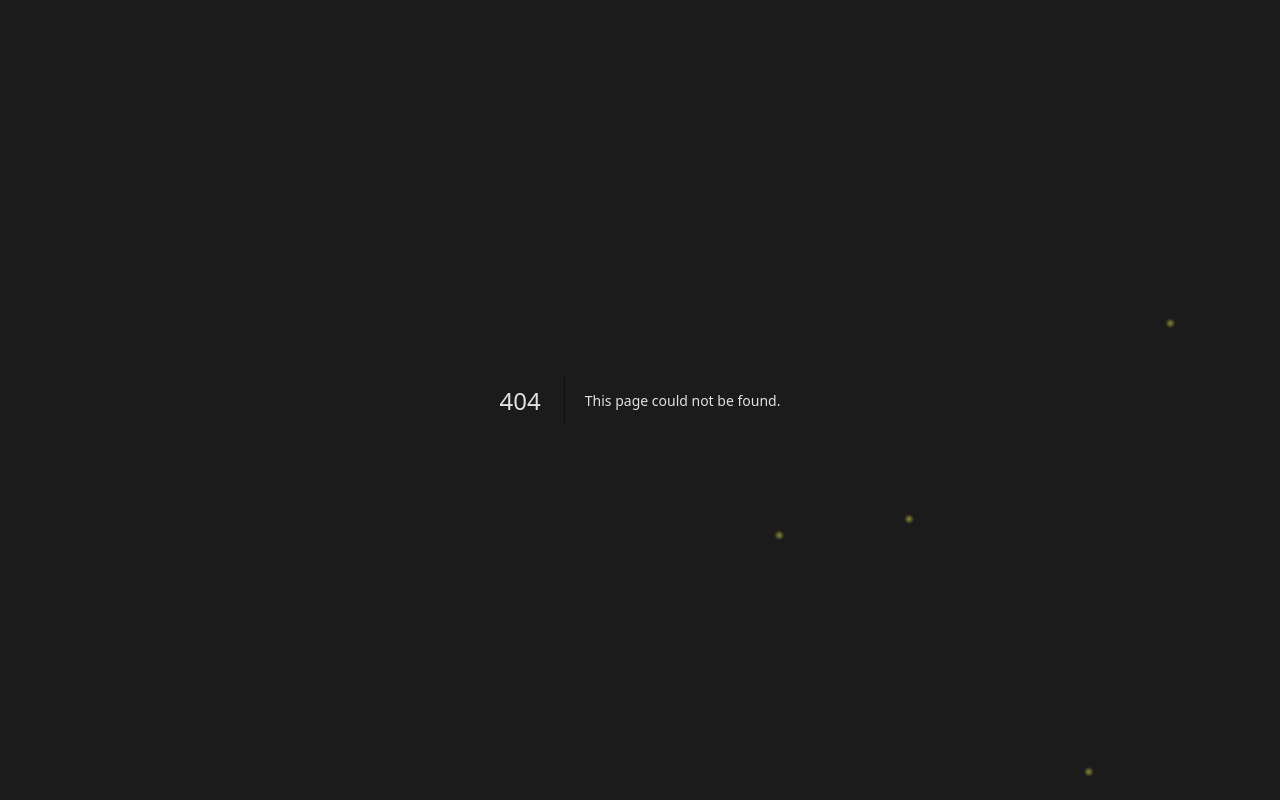
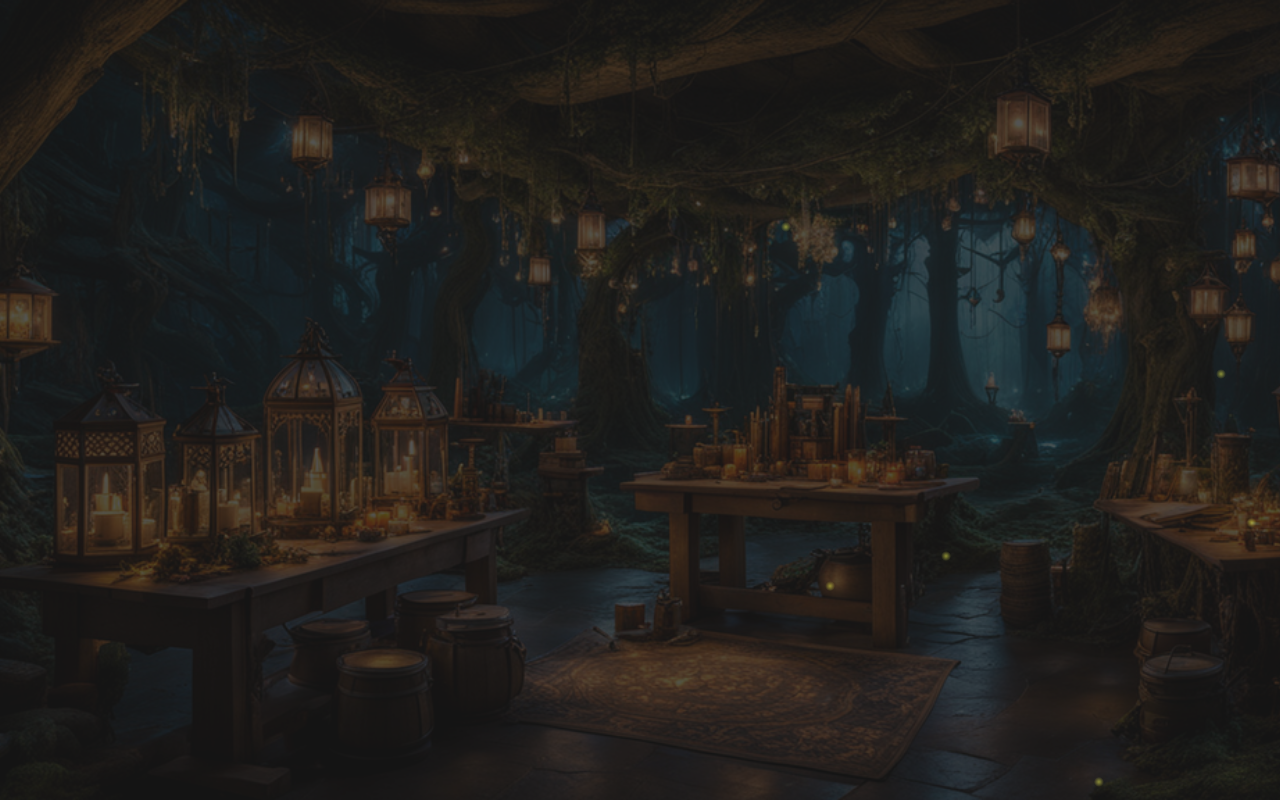
Before and after one commit to akash-panthri/3d_frontend_portfolio, a Next.js app: page /projects in a window 1280 px wide. Before the commit this address had no page. Built offline with nearby package versions, Linux system fonts and the light colour scheme.

Commit message:
Added Project folder and basic code

```diff
--- /dev/null
+++ b/src/app/projects/page.js
@@ -0,0 +1,17 @@
+import Image from "next/image";
+import bg from "../../../public/background/projects-background.png";
+
+
+export default function Home() {
+  return (
+    <main className="flex min-h-screen flex-col items-center justify-between relative">
+      <Image
+        src={bg}
+        fill
+        alt="background-image"
+        className="-z-50 w-full h-full object-cover object-center opacity-25"
+      />
+
+    </main>
+  );
+}
```
